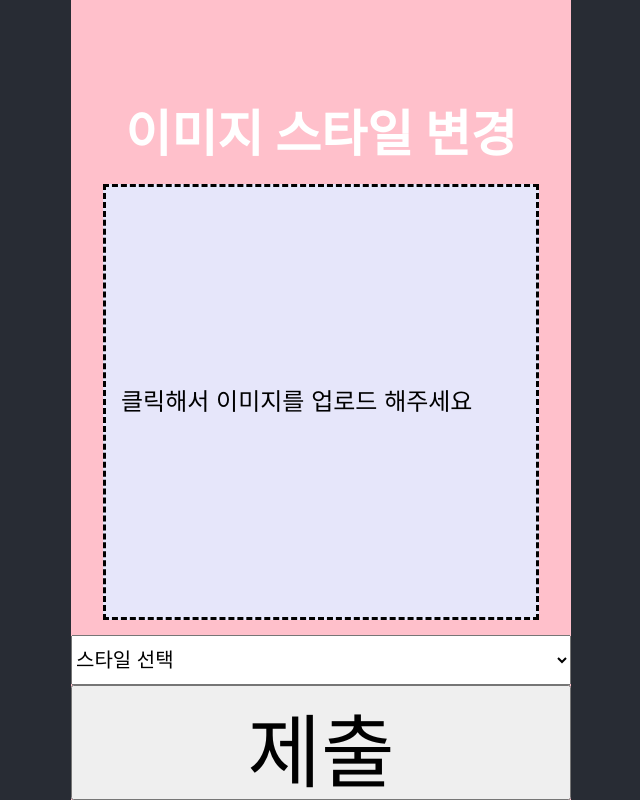
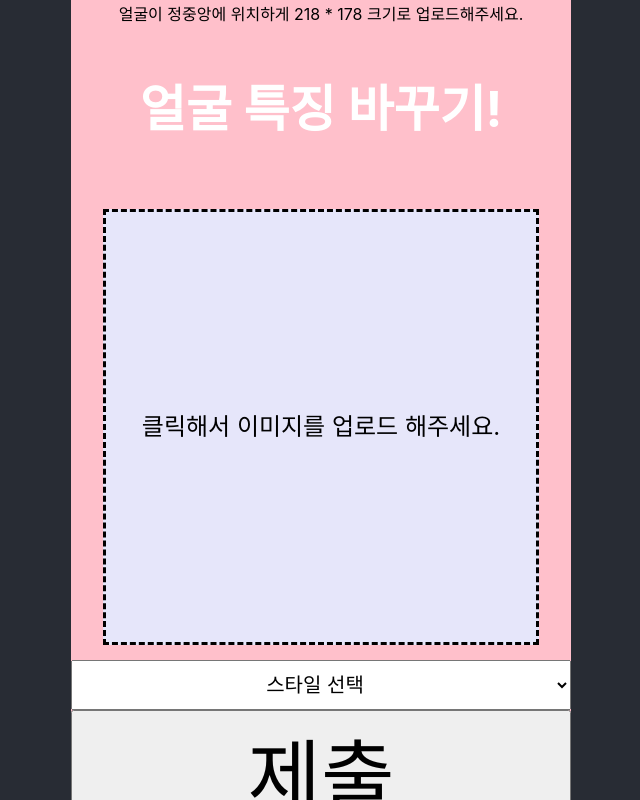
Before and after one commit to znznz6037/GANFaceChanger, a React (Create React App) app in the folder web/: page / in a window 1280 px wide. Shown: the whole page, without its empty margins (319-959 px from the left). Built offline with nearby package versions, Linux system fonts and the light colour scheme; no server answers.

Commit message:
웹 디자인 수정

```diff
--- a/web/public/index.html
+++ b/web/public/index.html
@@ -1,113 +1,19 @@
 <!DOCTYPE html>
 <html lang="en">
+    <script src="https://code.jquery.com/jquery-3.5.1.js" integrity="sha256-QWo7LDvxbWT2tbbQ97B53yJnYU3WhH/C8ycbRAkjPDc=" crossorigin="anonymous"></script>
     <head>
         <meta charset="UTF-8">
         <meta name="viewport" content="width=device-width, initial-scale=1.0">
         <title>GAN을 활용한 페이스 체인지</title>
         <link rel="icon" href="%PUBLIC_URL%/pnu_logo.png" />
     </head>
-  <script src="https://code.jquery.com/jquery-3.5.1.js" integrity="sha256-QWo7LDvxbWT2tbbQ97B53yJnYU3WhH/C8ycbRAkjPDc=" crossorigin="anonymous"></script>
-  <style>
-      #border {
-          position: fixed;
-          width: 500px;
-          height: 800px;
-          left : 50%;
-          margin-left:-250px;
-          background-color: pink;
-          overflow: hidden;
-      }
-      #border_title {
-          width : 500px;
-          height : 150px;
-          font-size: 25px;
-          text-align : center;
-      }
-      #label {
-          font-size : 24px;
-          line-height: 400px;
-
-      }
-      #file_upload {
-          width: 400px;
-          height: 400px;
-          padding: 15px;
-          margin: 0 auto;
-          background-color:lavender;
-          overflow:hidden;
-          border-style: dashed;
-      }
-      #title {
-          color : white;
-          line-height: 200px;
-      }
-      #image {
-          position: relative;
-          width: 430px;
-          height: 430px;
-          right:15px;
-          bottom:415px;
-          margin: 0 auto;
-          opacity: 0;
-          text-align: center;
-      }
-      #faceStyle {
-          width: 500px;
-          height: 50px;
-          font-size: 20px;
-      }
-      #faceStyle_border {
-          width: 500px;
-          height: 15px;
-      }
-      #a {
-          width: 500px;
-          height: 115px;
-          font-size: 80px;
-      }
-      #loading{
-          position:relative;
-          text-align:center;
-          display:none;
-          top:30%;
-      }
-
-  </style>
-
     <body>
-    <div id = "border">
-        <div class="loading" id = "loading">
-            <img src = "loading.gif"/>
-            <p>딥러닝 작업이 수행되고 있습니다. 10초 정도만 기다려주세요.</p>
-        </div>
-        <div id="notLoading">
-            <form id="upload" action = "http://34.64.112.90:5000/upload" method="POST" enctype="multipart/form-data">
-            <div id = "border_title">
-                <h1 id = "title"> 이미지 스타일 변경 </h1>
-            </div>
-            <div id = file_upload>
-                <label for="file" id = label>클릭해서 이미지를 업로드 해주세요</label>
-                <input type = "file" name = "file" id = "image" accept="image/*"
-                onchange="setThumbnail(event);"/>
-            </div>
-            <div id = faceStyle_border></div>
-                <select id = "faceStyle">
-                    <option value="">스타일 선택</option>
-                    <option value="안경">안경</option>
-                    <option value="안경삭제">안경삭제</option>
-                    <option value="곱슬머리">곱슬머리</option>
-                    <option value="백인">백인</option>
-                </select>
-            <input type = "submit" value = "제출" id = "a"/>
-            </form>
-        </div>
-    </div>
         <div id="root"></div>
+    </body>
     <script type="text/javascript">
         $('#upload').submit(function(){
                 $('#notLoading').hide()
                 $('#loading').show()
         })
     </script>
-  </body>
 </html>
--- a/web/src/App.css
+++ b/web/src/App.css
@@ -21,12 +21,80 @@
   align-items: center;
   justify-content: center;
   font-size: calc(10px + 2vmin);
-  color: white;
 }
 
 .App-link {
   color: #61dafb;
 }
+
+#border {
+  position: fixed;
+  width: 500px;
+  height: 830px;
+  left : 50%;
+  margin-left:-250px;
+  background-color: pink;
+  overflow: hidden;
+}
+#border_title {
+  width : 500px;
+  height : 150px;
+  font-size: 25px;
+  text-align : center;
+}
+#label {
+  font-size : 24px;
+  line-height: 400px;
+
+}
+#file_upload {
+  width: 400px;
+  height: 400px;
+  padding: 15px;
+  margin: 0 auto;
+  background-color:lavender;
+  overflow:hidden;
+  border-style: dashed;
+}
+#title {
+  color : white;
+  line-height: 100px;
+}
+#image {
+  position: relative;
+  width: 430px;
+  height: 430px;
+  right:15px;
+  bottom:415px;
+  margin: 0 auto;
+  opacity: 0;
+  text-align: center;
+}
+#faceStyle {
+  width: 500px;
+  height: 50px;
+  font-size: 20px;
+  text-align-last:center;
+}
+#faceStyle_border {
+  width: 500px;
+  height: 15px;
+}
+#a {
+  width: 500px;
+  height: 115px;
+  font-size: 80px;
+}
+#loading{
+  position:relative;
+  text-align:center;
+  display:none;
+  top:30%;
+}
+p{
+  font-size:medium;
+}
+
 
 @keyframes App-logo-spin {
   from {
--- a/web/src/App.js
+++ b/web/src/App.js
@@ -1,25 +1,40 @@
-import React from 'react';
+import React, {Component} from 'react';
 import './App.css';
+import loadingImg from './loading.gif'
 
-class App extends React.Component{
-  constructor(props) {
-    super(props);
-
-    this.state = {
-      title: null
-    }
-  }
-
-  componentDidMount() {
-    fetch('http://localhost:3001/api')
-      .then(res => res.json())
-      .then(data => this.setState({title: data.title}));
-  }y
-
+class App extends Component{
   render() {
     return (
       <div className="App">
         <header className="App-header">
+        <div id="border">
+            <div className="loading" id = "loading">
+                <img src={loadingImg} alt="Loading img"/>
+                <p>딥러닝 작업이 수행되고 있습니다. 10초 정도만 기다려주세요.</p>
+            </div>
+            <div id="notLoading">
+                <p>얼굴이 정중앙에 위치하게 218 * 178 크기로 업로드해주세요.</p>
+                <form id="upload" action = "url" method="POST" enctype="multipart/form-data">
+                  <div id="border_title">
+                      <h1 id="title"> 얼굴 특징 바꾸기! </h1>
+                  </div>
+                  <div id = "file_upload">
+                      <label for="file" id="label">클릭해서 이미지를 업로드 해주세요.</label>
+                      <input type="file" name="file" id="image" accept="image/*"
+                      onchange="setThumbnail(event);"/>
+                  </div>
+                  <div id="faceStyle_border"></div>
+                      <select id="faceStyle">
+                          <option value="">스타일 선택</option>
+                          <option value="안경">금발</option>
+                          <option value="안경삭제">흑발</option>
+                          <option value="곱슬머리">안경</option>
+                          <option value="백인">화장</option>
+                      </select>
+                  <input type="submit" value = "제출" id = "a"/>
+                </form>
+            </div>
+        </div>
         </header>
       </div>
     );
```
Also changed, not shown: web/src/loading.gif (renamed from web/public/loading.gif). Lines whose indentation alone changed are shown as unchanged.
